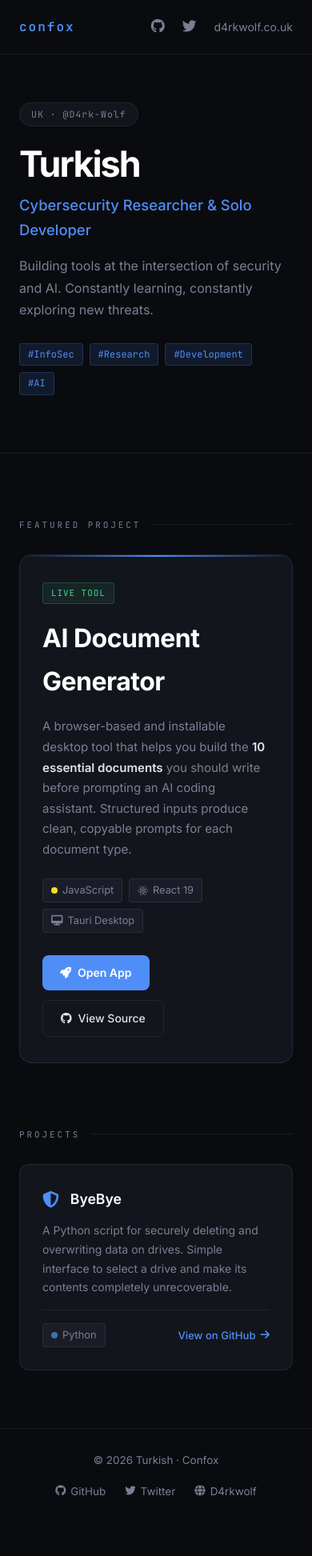
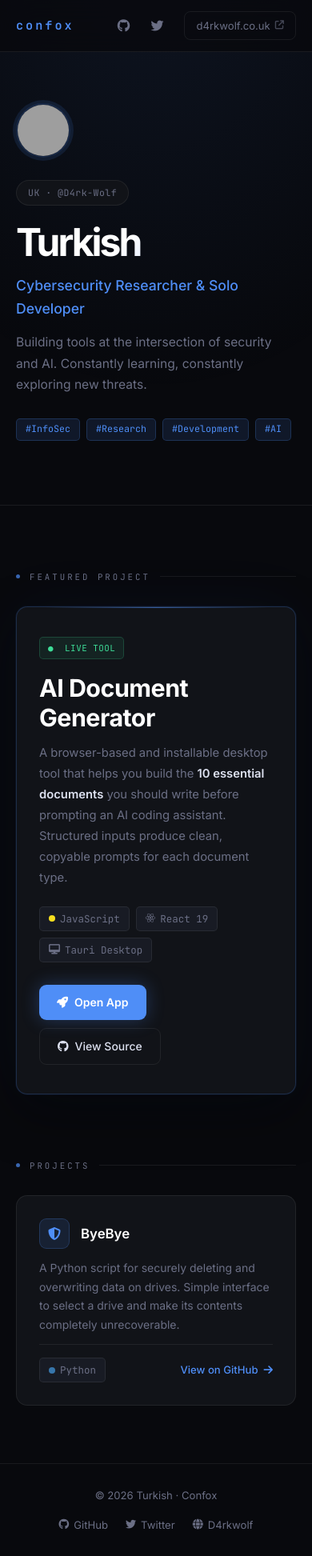
Before and after one commit to confox/confox.github.io, a PHP site: page / in a window 390 px wide. Shown: the whole page at 80% size. Before the commit the page ends 1870 px from the top, so only its background shows below. Run offline with PHP 8.4, Linux system fonts and the light colour scheme; grey boxes are pictures that could not be loaded.

Commit message:
Refactor navigation and hero sections for improved layout and accessibility; update styles for better responsiveness and visual consistency

```diff
--- a/index.html
+++ b/index.html
@@ -12,17 +12,20 @@
 </head>
 
 <body>
-    <header>
-        <nav>
+    <nav>
+        <div class="nav-inner">
             <span class="nav-logo">confox</span>
             <div class="nav-links">
-                <a href="https://github.com/confox" target="_blank" aria-label="GitHub"><i class="fab fa-github"></i></a>
-                <a href="https://twitter.com/TurkishDW" target="_blank" aria-label="Twitter"><i class="fab fa-twitter"></i></a>
-                <a href="https://d4rkwolf.co.uk" target="_blank">d4rkwolf.co.uk</a>
+                <a href="https://github.com/confox" target="_blank" aria-label="GitHub" class="icon-link"><i class="fab fa-github"></i></a>
+                <a href="https://twitter.com/TurkishDW" target="_blank" aria-label="Twitter" class="icon-link"><i class="fab fa-twitter"></i></a>
+                <a href="https://d4rkwolf.co.uk" target="_blank" class="nav-site">d4rkwolf.co.uk <i class="fas fa-arrow-up-right-from-square"></i></a>
             </div>
-        </nav>
+        </div>
+    </nav>
 
+    <header>
         <div class="hero">
+            <img src="https://avatars.githubusercontent.com/u/16692293?v=4" alt="Turkish" class="hero-avatar">
             <div class="hero-badge">UK &middot; @D4rk-Wolf</div>
             <h1>Turkish</h1>
             <p class="hero-sub">Cybersecurity Researcher &amp; Solo Developer</p>
@@ -42,13 +45,13 @@
 
             <div class="featured-card">
                 <div class="featured-card-content">
-                    <div class="featured-badge">Live Tool</div>
+                    <div class="featured-badge">&#x25CF;&nbsp; Live Tool</div>
                     <h2>AI Document Generator</h2>
                     <p>A browser-based and installable desktop tool that helps you build the <strong>10 essential documents</strong> you should write before prompting an AI coding assistant. Structured inputs produce clean, copyable prompts for each document type.</p>
                     <div class="featured-meta">
-                        <span class="lang-tag"><span class="lang-dot js"></span> JavaScript</span>
-                        <span class="lang-tag"><i class="fab fa-react"></i> React 19</span>
-                        <span class="lang-tag"><i class="fas fa-desktop"></i> Tauri Desktop</span>
+                        <span class="lang-tag"><span class="lang-dot js"></span>JavaScript</span>
+                        <span class="lang-tag"><i class="fab fa-react"></i>React 19</span>
+                        <span class="lang-tag"><i class="fas fa-desktop"></i>Tauri Desktop</span>
                     </div>
                     <div class="featured-actions">
                         <a href="https://confox.github.io/AI-Document-Generator/" class="btn-primary" target="_blank">
@@ -61,17 +64,34 @@
                 </div>
 
                 <div class="featured-card-visual" aria-hidden="true">
-                    <div class="doc-grid">
-                        <div class="doc-item">01 PRD</div>
-                        <div class="doc-item">02 System Design</div>
-                        <div class="doc-item">03 UI/UX</div>
-                        <div class="doc-item">04 Features</div>
-                        <div class="doc-item">05 Master Prompt</div>
-                        <div class="doc-item">06 Data Model</div>
-                        <div class="doc-item">07 Security</div>
-                        <div class="doc-item">08 Testing</div>
-                        <div class="doc-item">09 DevOps</div>
-                        <div class="doc-item highlight">10 AGENTS.md</div>
+                    <div class="app-mock">
+                        <div class="app-mock-bar">
+                            <div class="app-mock-dots">
+                                <span></span><span></span><span></span>
+                            </div>
+                            <span class="app-mock-title">AI Document Generator</span>
+                        </div>
+                        <div class="app-mock-body">
+                            <div class="app-mock-sidebar">
+                                <div class="mock-item active"><span class="mock-num">10</span>AGENTS.md</div>
+                                <div class="mock-item"><span class="mock-num">01</span>PRD</div>
+                                <div class="mock-item"><span class="mock-num">02</span>System Design</div>
+                                <div class="mock-item"><span class="mock-num">03</span>UI/UX</div>
+                                <div class="mock-item"><span class="mock-num">04</span>Features</div>
+                                <div class="mock-item"><span class="mock-num">05</span>Master Prompt</div>
+                                <div class="mock-item"><span class="mock-num">06</span>Data Model</div>
+                                <div class="mock-item"><span class="mock-num">07</span>Security</div>
+                            </div>
+                            <div class="app-mock-content">
+                                <div class="mock-line" style="width:82%"></div>
+                                <div class="mock-line" style="width:61%"></div>
+                                <div class="mock-line" style="width:90%"></div>
+                                <div class="mock-line" style="width:48%"></div>
+                                <div class="mock-line" style="width:74%"></div>
+                                <div class="mock-spacer"></div>
+                                <div class="mock-copy-btn"><i class="fas fa-copy"></i> Copy as Prompt</div>
+                            </div>
+                        </div>
                     </div>
                 </div>
             </div>
@@ -83,12 +103,12 @@
             <div class="projects-grid">
                 <div class="project-card">
                     <div class="project-header">
-                        <i class="fas fa-shield-halved project-icon"></i>
+                        <div class="project-icon-wrap"><i class="fas fa-shield-halved"></i></div>
                         <h3>ByeBye</h3>
                     </div>
                     <p>A Python script for securely deleting and overwriting data on drives. Simple interface to select a drive and make its contents completely unrecoverable.</p>
                     <div class="project-footer">
-                        <span class="lang-tag"><span class="lang-dot python"></span> Python</span>
+                        <span class="lang-tag"><span class="lang-dot python"></span>Python</span>
                         <a href="https://github.com/confox/ByeBye" class="project-link" target="_blank">
                             View on GitHub <i class="fas fa-arrow-right"></i>
                         </a>
--- a/stylesheet.css
+++ b/stylesheet.css
@@ -5,17 +5,20 @@
 }
 
 :root {
-    --bg: #0a0b0f;
-    --surface: #13151c;
-    --surface-2: #1a1d27;
+    --bg: #08090d;
+    --surface: #111318;
+    --surface-2: #181b24;
     --border: rgba(255, 255, 255, 0.07);
-    --text: #e2e4ec;
-    --text-muted: #7b7f94;
+    --border-hover: rgba(255, 255, 255, 0.14);
+    --text: #dde1f0;
+    --text-muted: #6b6f85;
     --accent: #4f8ef7;
-    --accent-glow: rgba(79, 142, 247, 0.12);
+    --accent-dim: rgba(79, 142, 247, 0.12);
+    --accent-border: rgba(79, 142, 247, 0.22);
     --green: #3ddc97;
     --font: 'Inter', sans-serif;
     --mono: 'JetBrains Mono', monospace;
+    --radius: 14px;
 }
 
 body {
@@ -24,38 +27,69 @@ body {
     color: var(--text);
     line-height: 1.7;
     min-height: 100vh;
+    overflow-x: hidden;
+}
+
+/* Ambient background glow */
+body::before {
+    content: '';
+    position: fixed;
+    top: -10%;
+    left: 50%;
+    transform: translateX(-50%);
+    width: 900px;
+    height: 600px;
+    background: radial-gradient(ellipse at center top, rgba(79, 142, 247, 0.09) 0%, transparent 68%);
+    pointer-events: none;
+    z-index: 0;
+}
+
+header, main, footer {
+    position: relative;
+    z-index: 1;
 }
 
 /* ── Nav ── */
 
 nav {
+    position: sticky;
+    top: 0;
+    z-index: 100;
+    background: rgba(8, 9, 13, 0.75);
+    backdrop-filter: blur(20px);
+    -webkit-backdrop-filter: blur(20px);
+    border-bottom: 1px solid var(--border);
+}
+
+.nav-inner {
+    max-width: 1120px;
+    margin: 0 auto;
+    padding: 0 40px;
+    height: 64px;
     display: flex;
     justify-content: space-between;
     align-items: center;
-    padding: 24px 40px;
-    border-bottom: 1px solid var(--border);
-    max-width: 1100px;
-    margin: 0 auto;
 }
 
 .nav-logo {
     font-family: var(--mono);
-    font-size: 1rem;
+    font-size: 0.95rem;
     font-weight: 600;
     color: var(--accent);
-    letter-spacing: 2px;
+    letter-spacing: 3px;
+    text-transform: lowercase;
 }
 
 .nav-links {
     display: flex;
     align-items: center;
-    gap: 22px;
+    gap: 6px;
 }
 
 .nav-links a {
     color: var(--text-muted);
     text-decoration: none;
-    font-size: 0.875rem;
+    font-size: 0.85rem;
     transition: color 0.2s;
 }
 
@@ -63,8 +97,48 @@ nav {
     color: var(--text);
 }
 
-.nav-links a i {
-    font-size: 1.1rem;
+.icon-link {
+    width: 36px;
+    height: 36px;
+    display: flex !important;
+    align-items: center;
+    justify-content: center;
+    border-radius: 8px;
+    border: 1px solid transparent;
+    transition: background 0.2s, border-color 0.2s, color 0.2s !important;
+}
+
+.icon-link:hover {
+    background: var(--surface) !important;
+    border-color: var(--border) !important;
+    color: var(--text) !important;
+}
+
+.icon-link i {
+    font-size: 1rem;
+    pointer-events: none;
+}
+
+.nav-site {
+    display: flex;
+    align-items: center;
+    gap: 6px;
+    margin-left: 10px;
+    padding: 6px 14px;
+    border-radius: 8px;
+    border: 1px solid var(--border);
+    font-size: 0.82rem !important;
+    transition: border-color 0.2s, color 0.2s !important;
+}
+
+.nav-site:hover {
+    border-color: var(--border-hover) !important;
+    color: var(--text) !important;
+}
+
+.nav-site i {
+    font-size: 0.7rem;
+    opacity: 0.6;
 }
 
 /* ── Hero ── */
@@ -74,74 +148,109 @@ header {
 }
 
 .hero {
-    max-width: 1100px;
+    max-width: 1120px;
     margin: 0 auto;
-    padding: 88px 40px 100px;
+    padding: 88px 40px 104px;
+}
+
+.hero-avatar {
+    width: 68px;
+    height: 68px;
+    border-radius: 50%;
+    border: 2px solid var(--accent-border);
+    margin-bottom: 28px;
+    display: block;
+    object-fit: cover;
+    box-shadow: 0 0 0 4px var(--accent-dim);
+    animation: fadeUp 0.5s ease 0.05s both;
 }
 
 .hero-badge {
-    display: inline-block;
+    display: inline-flex;
+    align-items: center;
+    gap: 6px;
     font-family: var(--mono);
     font-size: 0.72rem;
     color: var(--text-muted);
     background: var(--surface);
     border: 1px solid var(--border);
     border-radius: 20px;
-    padding: 4px 14px;
-    margin-bottom: 24px;
-    letter-spacing: 1px;
+    padding: 5px 14px;
+    margin-bottom: 22px;
+    letter-spacing: 0.5px;
+    animation: fadeUp 0.5s ease 0.12s both;
 }
 
 .hero h1 {
-    font-size: clamp(2.8rem, 6vw, 4.8rem);
+    font-size: clamp(3rem, 7vw, 5.2rem);
     font-weight: 700;
-    letter-spacing: -2px;
-    color: #fff;
-    margin-bottom: 12px;
-    line-height: 1.05;
+    letter-spacing: -3px;
+    line-height: 1.02;
+    margin-bottom: 14px;
+    background: linear-gradient(140deg, #ffffff 40%, #8ab4f8 100%);
+    -webkit-background-clip: text;
+    -webkit-text-fill-color: transparent;
+    background-clip: text;
+    animation: fadeUp 0.55s ease 0.2s both;
 }
 
 .hero-sub {
-    font-size: 1.15rem;
+    font-size: 1.1rem;
     color: var(--accent);
     font-weight: 500;
-    margin-bottom: 16px;
+    margin-bottom: 14px;
+    animation: fadeUp 0.55s ease 0.3s both;
 }
 
 .hero-bio {
-    font-size: 1rem;
+    font-size: 0.975rem;
     color: var(--text-muted);
-    max-width: 520px;
+    max-width: 500px;
     margin-bottom: 28px;
+    animation: fadeUp 0.55s ease 0.38s both;
 }
 
 .tags {
     display: flex;
     flex-wrap: wrap;
     gap: 8px;
+    animation: fadeUp 0.55s ease 0.46s both;
 }
 
 .tag {
     font-family: var(--mono);
-    font-size: 0.75rem;
+    font-size: 0.73rem;
     color: var(--accent);
-    background: var(--accent-glow);
-    border: 1px solid rgba(79, 142, 247, 0.22);
-    border-radius: 4px;
-    padding: 3px 10px;
+    background: var(--accent-dim);
+    border: 1px solid var(--accent-border);
+    border-radius: 5px;
+    padding: 3px 11px;
+}
+
+/* ── Animations ── */
+
+@keyframes fadeUp {
+    from {
+        opacity: 0;
+        transform: translateY(18px);
+    }
+    to {
+        opacity: 1;
+        transform: translateY(0);
+    }
 }
 
 /* ── Sections ── */
 
 main {
-    max-width: 1100px;
+    max-width: 1120px;
     margin: 0 auto;
     padding: 0 40px 100px;
 }
 
 .section-label {
     font-family: var(--mono);
-    font-size: 0.68rem;
+    font-size: 0.67rem;
     text-transform: uppercase;
     letter-spacing: 3px;
     color: var(--text-muted);
@@ -149,7 +258,17 @@ main {
     margin-bottom: 28px;
     display: flex;
     align-items: center;
-    gap: 14px;
+    gap: 12px;
+}
+
+.section-label::before {
+    content: '';
+    width: 5px;
+    height: 5px;
+    border-radius: 50%;
+    background: var(--accent);
+    flex-shrink: 0;
+    opacity: 0.7;
 }
 
 .section-label::after {
@@ -163,53 +282,62 @@ main {
 
 .featured-card {
     background: var(--surface);
-    border: 1px solid rgba(79, 142, 247, 0.18);
-    border-radius: 16px;
+    border: 1px solid var(--accent-border);
+    border-radius: var(--radius);
     padding: 48px;
     display: grid;
     grid-template-columns: 1fr 1fr;
-    gap: 64px;
+    gap: 60px;
     align-items: center;
     position: relative;
     overflow: hidden;
+    box-shadow:
+        0 0 0 1px rgba(79, 142, 247, 0.06),
+        0 24px 64px rgba(0, 0, 0, 0.45),
+        0 0 80px rgba(79, 142, 247, 0.06);
 }
 
 .featured-card::before {
     content: '';
     position: absolute;
     top: 0;
-    left: 0;
-    right: 0;
-    height: 2px;
+    left: 10%;
+    right: 10%;
+    height: 1px;
     background: linear-gradient(90deg, transparent, var(--accent), transparent);
+    opacity: 0.6;
 }
 
 .featured-badge {
-    display: inline-block;
+    display: inline-flex;
+    align-items: center;
+    gap: 6px;
     font-family: var(--mono);
     font-size: 0.68rem;
     color: var(--green);
     background: rgba(61, 220, 151, 0.08);
-    border: 1px solid rgba(61, 220, 151, 0.22);
-    border-radius: 4px;
-    padding: 3px 10px;
-    margin-bottom: 16px;
-    letter-spacing: 1px;
+    border: 1px solid rgba(61, 220, 151, 0.2);
+    border-radius: 5px;
+    padding: 4px 10px;
+    margin-bottom: 18px;
+    letter-spacing: 0.5px;
     text-transform: uppercase;
 }
 
 .featured-card h2 {
-    font-size: 2rem;
+    font-size: 1.9rem;
     font-weight: 700;
     color: #fff;
-    margin-bottom: 16px;
+    margin-bottom: 14px;
     letter-spacing: -0.5px;
+    line-height: 1.2;
 }
 
 .featured-card p {
     color: var(--text-muted);
-    font-size: 0.94rem;
-    margin-bottom: 24px;
+    font-size: 0.925rem;
+    margin-bottom: 22px;
+    line-height: 1.75;
 }
 
 .featured-card p strong {
@@ -228,12 +356,13 @@ main {
     display: inline-flex;
     align-items: center;
     gap: 6px;
-    font-size: 0.8rem;
+    font-size: 0.78rem;
     color: var(--text-muted);
     background: var(--surface-2);
     border: 1px solid var(--border);
-    border-radius: 4px;
-    padding: 3px 10px;
+    border-radius: 5px;
+    padding: 4px 11px;
+    font-family: var(--mono);
 }
 
 .lang-dot {
@@ -248,7 +377,7 @@ main {
 
 .featured-actions {
     display: flex;
-    gap: 12px;
+    gap: 10px;
     flex-wrap: wrap;
 }
 
@@ -259,16 +388,18 @@ main {
     background: var(--accent);
     color: #fff;
     padding: 10px 22px;
-    border-radius: 8px;
+    border-radius: 9px;
     font-size: 0.875rem;
     font-weight: 600;
     text-decoration: none;
-    transition: background 0.2s, transform 0.15s;
+    transition: background 0.2s, transform 0.15s, box-shadow 0.2s;
+    box-shadow: 0 0 22px rgba(79, 142, 247, 0.3);
 }
 
 .btn-primary:hover {
-    background: #3a7de0;
+    background: #3d7fe8;
     transform: translateY(-2px);
+    box-shadow: 0 0 32px rgba(79, 142, 247, 0.45);
 }
 
 .btn-secondary {
@@ -278,7 +409,7 @@ main {
     background: transparent;
     color: var(--text);
     padding: 10px 22px;
-    border-radius: 8px;
+    border-radius: 9px;
     font-size: 0.875rem;
     font-weight: 500;
     text-decoration: none;
@@ -322,23 +545,26 @@ main {
 .projects-grid {
     display: grid;
     grid-template-columns: repeat(auto-fill, minmax(320px, 1fr));
-    gap: 20px;
+    gap: 18px;
 }
 
 .project-card {
     background: var(--surface);
     border: 1px solid var(--border);
-    border-radius: 12px;
+    border-radius: var(--radius);
     padding: 28px;
     display: flex;
     flex-direction: column;
     gap: 12px;
-    transition: border-color 0.2s, transform 0.2s;
+    transition: border-color 0.2s, transform 0.2s, box-shadow 0.2s;
+    position: relative;
+    overflow: hidden;
 }
 
 .project-card:hover {
-    border-color: rgba(79, 142, 247, 0.3);
+    border-color: var(--accent-border);
     transform: translateY(-4px);
+    box-shadow: 0 16px 48px rgba(0, 0, 0, 0.4), 0 0 30px rgba(79, 142, 247, 0.05);
 }
 
 .project-header {
@@ -347,13 +573,22 @@ main {
     gap: 14px;
 }
 
-.project-icon {
-    font-size: 1.3rem;
+.project-icon-wrap {
+    width: 38px;
+    height: 38px;
+    border-radius: 9px;
+    background: var(--accent-dim);
+    border: 1px solid var(--accent-border);
+    display: flex;
+    align-items: center;
+    justify-content: center;
+    flex-shrink: 0;
+    font-size: 1rem;
     color: var(--accent);
 }
 
 .project-card h3 {
-    font-size: 1.1rem;
+    font-size: 1.05rem;
     font-weight: 600;
     color: #fff;
 }
@@ -370,13 +606,12 @@ main {
     align-items: center;
     padding-top: 16px;
     border-top: 1px solid var(--border);
-    margin-top: 4px;
 }
 
 .project-link {
     display: inline-flex;
     align-items: center;
-    gap: 6px;
+    gap: 7px;
     color: var(--accent);
     font-size: 0.82rem;
     font-weight: 500;
@@ -385,31 +620,33 @@ main {
 }
 
 .project-link:hover {
-    gap: 10px;
+    gap: 11px;
 }
 
 /* ── Footer ── */
 
 footer {
     border-top: 1px solid var(--border);
-    padding: 32px 40px;
+    padding: 30px 40px;
+    position: relative;
+    z-index: 1;
 }
 
 .footer-inner {
-    max-width: 1100px;
+    max-width: 1120px;
     margin: 0 auto;
     display: flex;
     justify-content: space-between;
     align-items: center;
     flex-wrap: wrap;
-    gap: 16px;
-    font-size: 0.84rem;
+    gap: 14px;
+    font-size: 0.82rem;
     color: var(--text-muted);
 }
 
 .footer-links {
     display: flex;
-    gap: 24px;
+    gap: 22px;
 }
 
 .footer-links a {
@@ -418,6 +655,7 @@ footer {
     gap: 6px;
     color: var(--text-muted);
     text-decoration: none;
+    font-size: 0.82rem;
     transition: color 0.2s;
 }
 
@@ -427,11 +665,11 @@ footer {
 
 /* ── Responsive ── */
 
-@media (max-width: 860px) {
+@media (max-width: 880px) {
     .featured-card {
         grid-template-columns: 1fr;
-        gap: 40px;
-        padding: 32px 28px;
+        gap: 36px;
+        padding: 36px 28px;
     }
 
     .featured-card-visual {
@@ -440,20 +678,20 @@ footer {
 }
 
 @media (max-width: 600px) {
-    nav {
-        padding: 20px 24px;
+    .nav-inner {
+        padding: 0 20px;
     }
 
     .hero {
-        padding: 60px 24px 72px;
+        padding: 64px 20px 80px;
     }
 
     main {
-        padding: 0 24px 72px;
+        padding: 0 20px 72px;
     }
 
     footer {
-        padding: 28px 24px;
+        padding: 28px 20px;
     }
 
     .footer-inner {
```
Also changed, not shown: other parts of stylesheet.css (+115 -18 lines).
